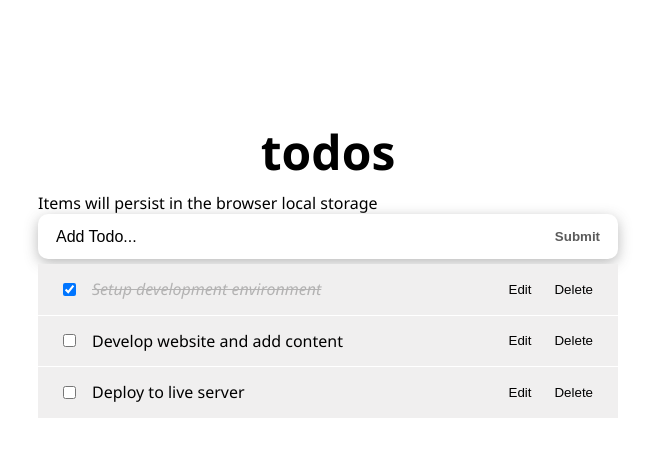
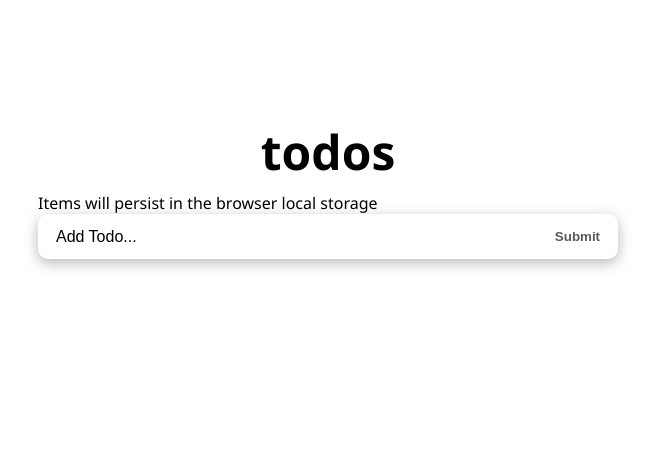
Before and after one commit to alex1779/to-do-app, a React (Vite) app: page / in a window 1280 px wide. Shown: the top 456 px of the page, without its empty margins (312-967 px from the left). Built offline with nearby package versions, Linux system fonts and the light colour scheme.

Commit message:
Implementing save to local storage

```diff
--- a/src/components/TodosLogic.jsx
+++ b/src/components/TodosLogic.jsx
@@ -1,27 +1,25 @@
 import InputTodo from '@/components/InputTodo';
 import TodosList from '@/components/TodosList';
-import { useState } from 'react';
+import { useState, useEffect } from 'react';
 import { v4 as uuidv4 } from "uuid";
 
 
 const TodosLogic = () => {
-  const [todos, setTodos] = useState([
-    {
-      id: uuidv4(),
-      title: 'Setup development environment',
-      completed: true,
-    },
-    {
-      id: uuidv4(),
-      title: 'Develop website and add content',
-      completed: false,
-    },
-    {
-      id: uuidv4(),
-      title: 'Deploy to live server',
-      completed: false,
-    },
-  ]);
+  const [todos, setTodos] = useState(getInitialTodos());
+
+  function getInitialTodos() {
+    // getting stored items
+    const temp = localStorage.getItem('todos');
+    const savedTodos = JSON.parse(temp);
+    return savedTodos || [];
+  };
+
+  useEffect(() => {
+    // storing todos items
+    const temp = JSON.stringify(todos);
+    localStorage.setItem('todos', temp);
+  }, [todos]);
+
   const handleChange = (id) => {
     setTodos((prevState) =>
       prevState.map((todo) => {
@@ -60,6 +58,7 @@
       })
     );
   };
+
   return (
     <div>
       <InputTodo addTodoItem={addTodoItem} />
```
